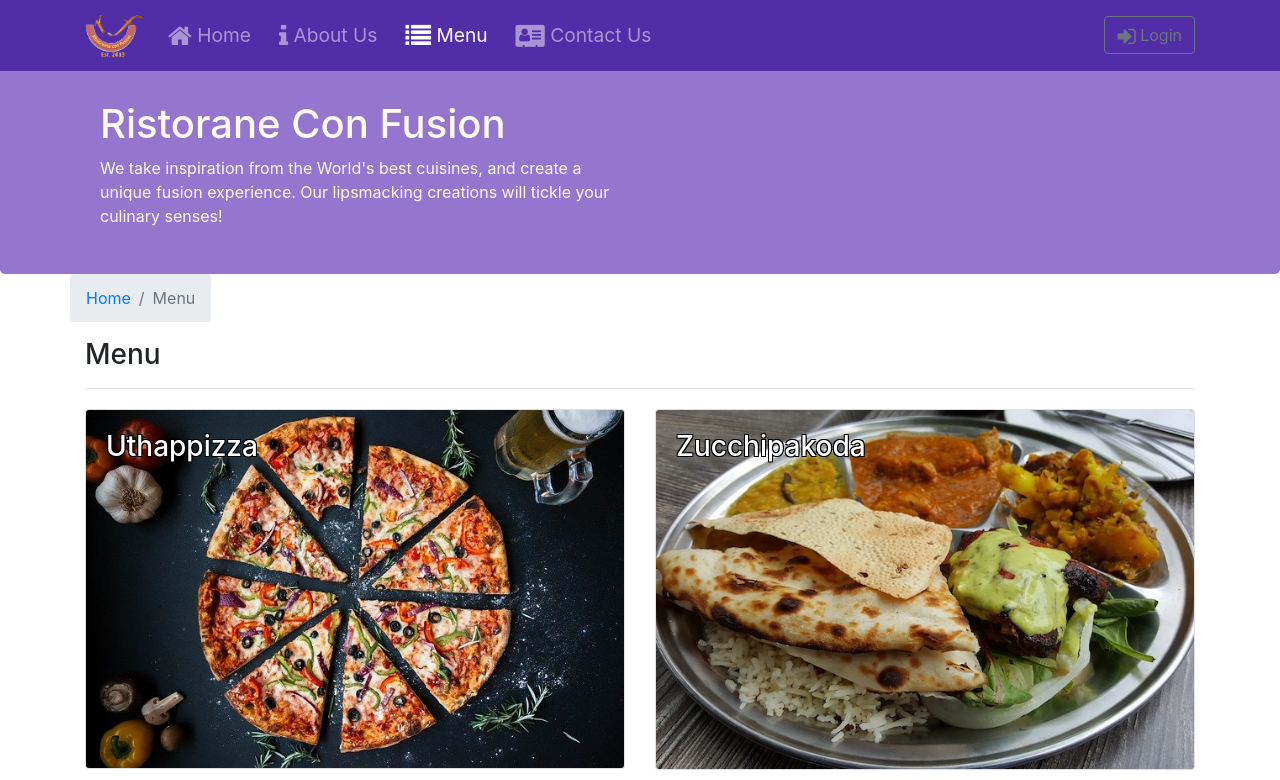
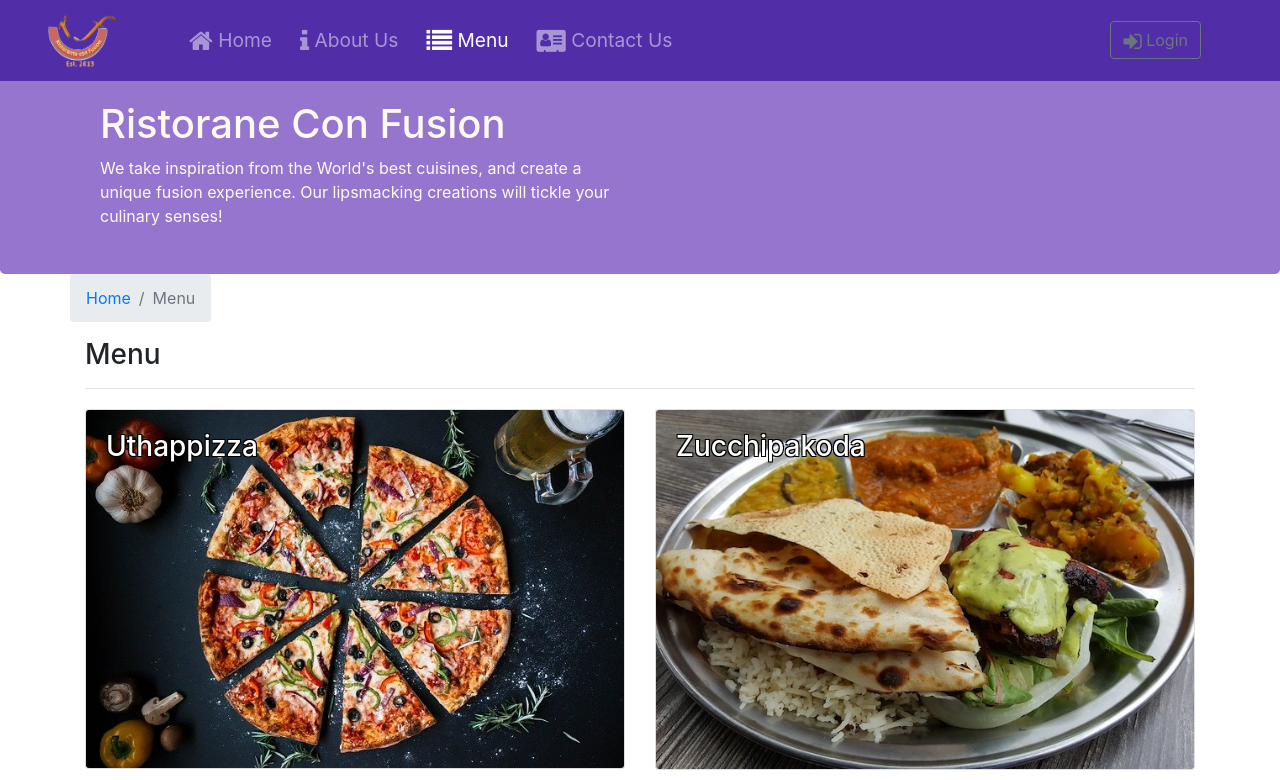
Before and after one commit to acdixon91/confusion---react, a React (Create React App) app: page /menu in a window 1280 px wide. Shown: the top 780 px of the page. Built offline with nearby package versions, Linux system fonts and the light colour scheme; what react-redux-form would draw is missing.

Commit message:
mo fomatting

```diff
--- a/src/components/HeaderComponent.js
+++ b/src/components/HeaderComponent.js
@@ -59,13 +59,13 @@ class Header extends Component {
     return (
       <React.Fragment>
         <Navbar dark expand="md" fixed="top">
-          <div className="container">
+          <div className="container-fluid">
             <NavbarToggler onClick={this.toggleNav} />
-            <NavbarBrand className="mr-auto" href="/">
+            <NavbarBrand className="mr-md-5 ml-md-3" href="/">
               <img
                 src="assets/images/logo.png"
-                height="45"
-                width="59"
+                height="55"
+                width="70"
                 alt="Ristorane Con Fusion"
                 className="mr-3"
               ></img>
@@ -95,7 +95,7 @@ class Header extends Component {
               </Nav>
               <Nav className="ml-auto" navbar>
                 <NavItem>
-                  <Button outline onClick={this.toggleModal}>
+                  <Button outline className="mr-5" onClick={this.toggleModal}>
                     <i className="fa fa-sign-in fa-lg"></i> Login
                   </Button>
                 </NavItem>
@@ -149,7 +149,11 @@ class Header extends Component {
                   Remember Me
                 </Label>
               </FormGroup>
-              <Button type="submit" value="submit" className="bg-primary mt-3">
+              <Button
+                type="submit"
+                value="submit"
+                className="bg-primary mt-3 mr-md-3"
+              >
                 Login
               </Button>
             </Form>
--- a/src/components/menuComponent.js
+++ b/src/components/menuComponent.js
@@ -66,7 +66,7 @@ function Menu(props) {
             <hr />
           </div>
         </div>
-        <div className="row">{menu}</div>
+        <div className="row mb-5">{menu}</div>
       </div>
     );
 }
```
